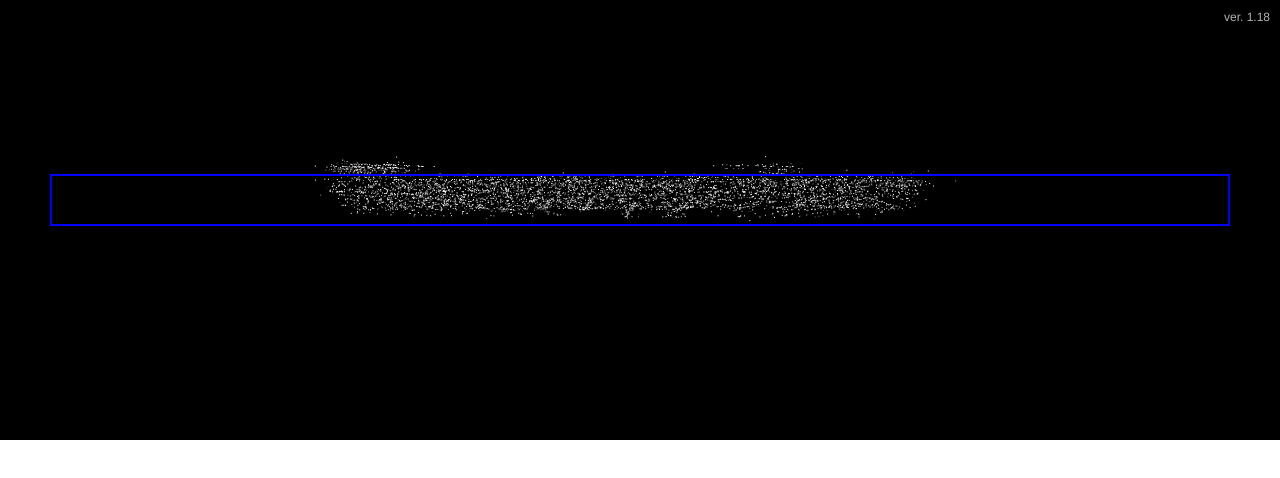
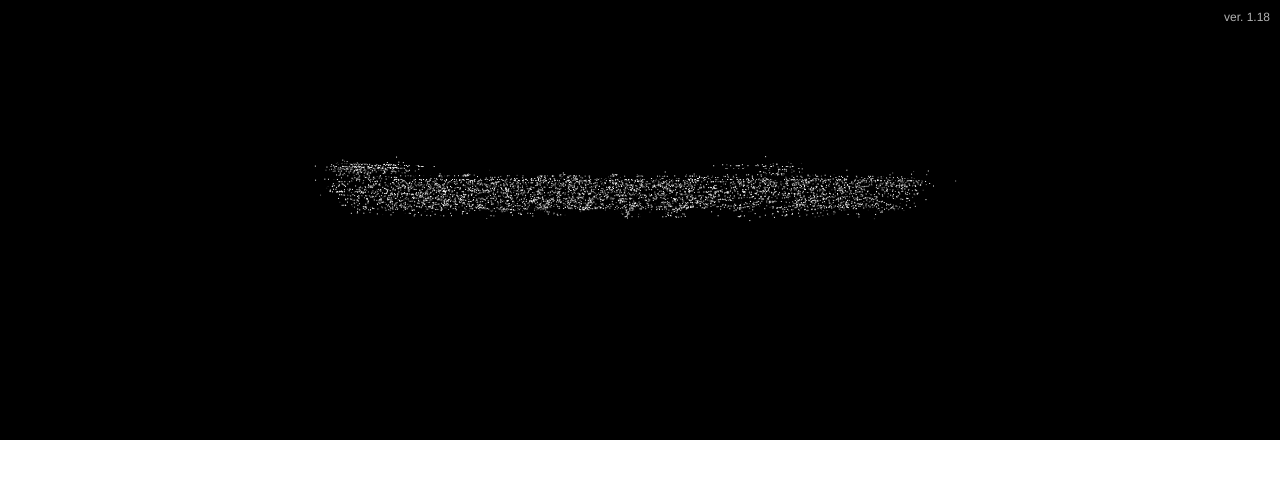
Before and after one commit to simvbel/PostQuem, a plain HTML site: page index.html in a window 1280 px wide. Drawn offline with Linux system fonts and the light colour scheme; animation ran at ten frames a second.

Commit message:
Add files via upload

```diff
--- a/styles.css
+++ b/styles.css
@@ -39,7 +39,7 @@ body {
     justify-content: space-between; /* Position links on the sides */
     align-items: center; /* Center items vertically within the container */
     z-index: 10; /* Ensure it is on top of the canvas */
-    border: 2px solid blue; /* Debugging border */
+    /*border: 2px solid blue; /* Debugging border */
 }
 
 .word {
```
